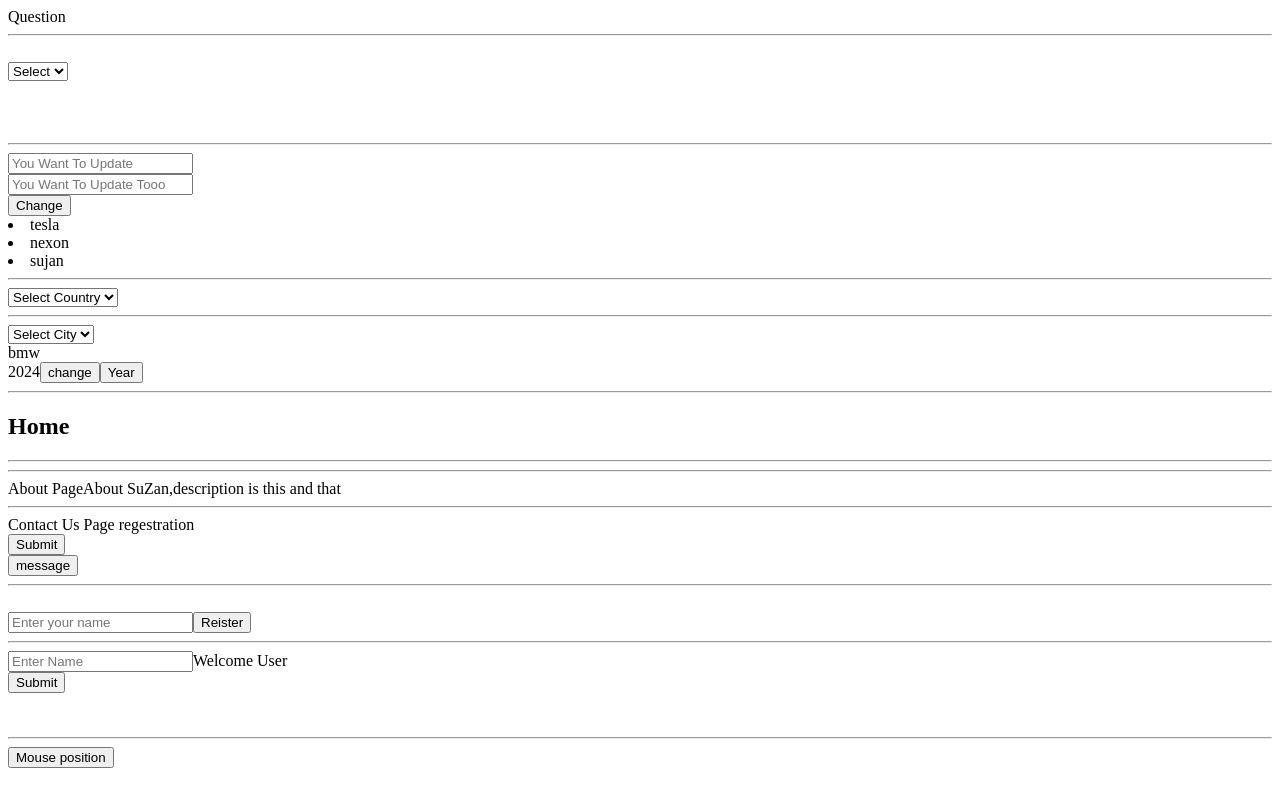
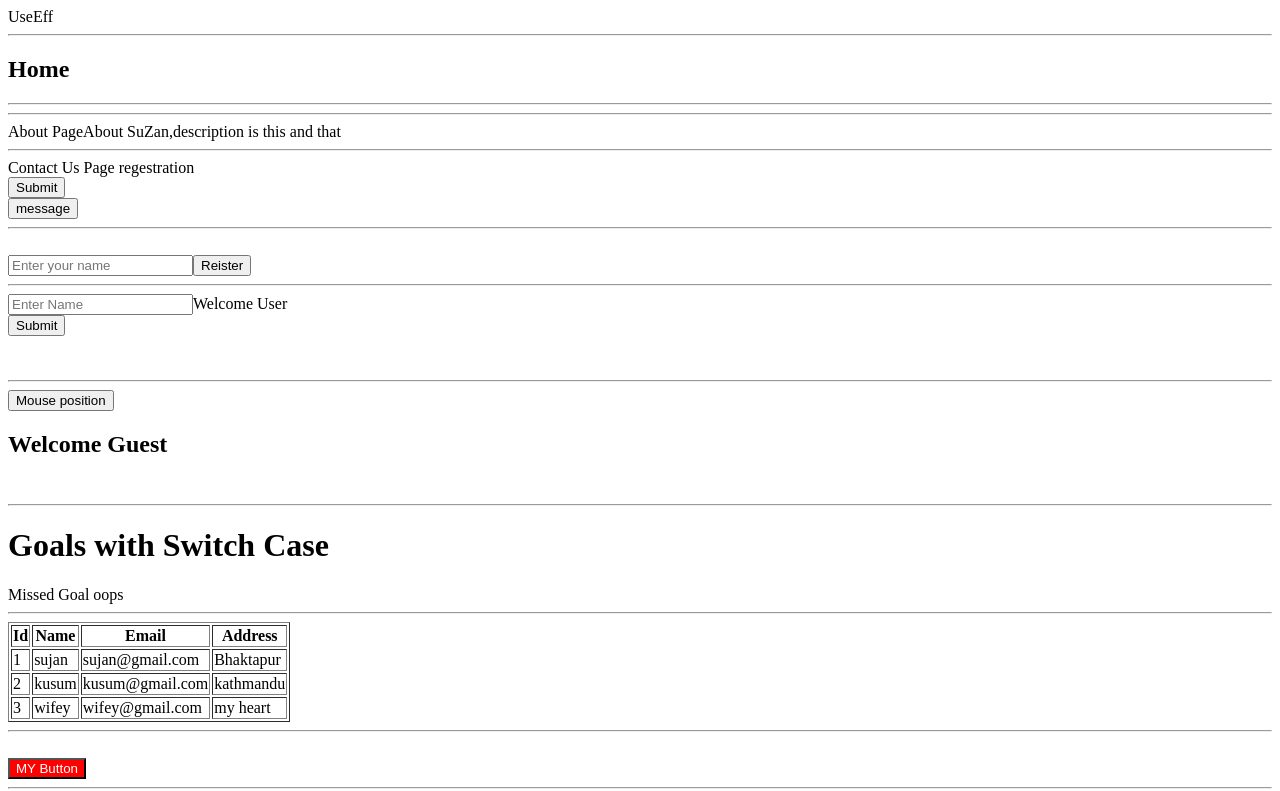
Before and after one commit to ST079/react, a React (Vite) app in the folder blogApp/: page / in a window 1280 px wide. Shown: the top 791 px of the page. Built offline with nearby package versions, Linux system fonts and the light colour scheme.

Commit message:
play folder

```diff
--- a/blogApp/package.json
+++ b/blogApp/package.json
@@ -10,6 +10,7 @@
     "preview": "vite preview"
   },
   "dependencies": {
+    "axios": "^1.7.2",
     "react": "^18.3.1",
     "react-dom": "^18.3.1"
   },
--- a/blogApp/src/App.jsx
+++ b/blogApp/src/App.jsx
@@ -6,10 +6,7 @@ import Home from "./pages/Home";
 import IsGoal from "./pages/IsGoal";
 import UserGeeting from "./pages/UserGeeting";
 import Colour from "./pages/Colour";
-import Object from "./pages/Object";
-import Question1 from "../Questions/Question1";
-import Question2 from "../Questions/Question2";
-import Question1_1 from "../Questions/Question1_1";
+import UseEff from "./pages/UseEff";
 
 const App = () => {
   const users = [
@@ -22,15 +19,7 @@ const App = () => {
   ];
   return (
     <>
-      <Question1_1 />
-      <br />
-      <br />
-      <br />
-      <hr />
-      <Question2 />
-      <hr />
-      <Question1 />
-      <Object />
+      <UseEff />
       <hr />
       <Home />
       <hr />
--- /dev/null
+++ b/blogApp/src/pages/UseEff.jsx
@@ -0,0 +1,10 @@
+import React from "react";
+
+const UseEff = () => {
+  //api call gard feri use hunca
+  // fetch api chalaune or axios chalaune
+  // axios is preferable ... compatiable with both backend and frontend
+  return <div>UseEff</div>;
+};
+
+export default UseEff;
```
Also changed, not shown: blogApp/play/index.js (added, +24 -0 lines), 2 other files (tests, documents, lock files or other folders).
